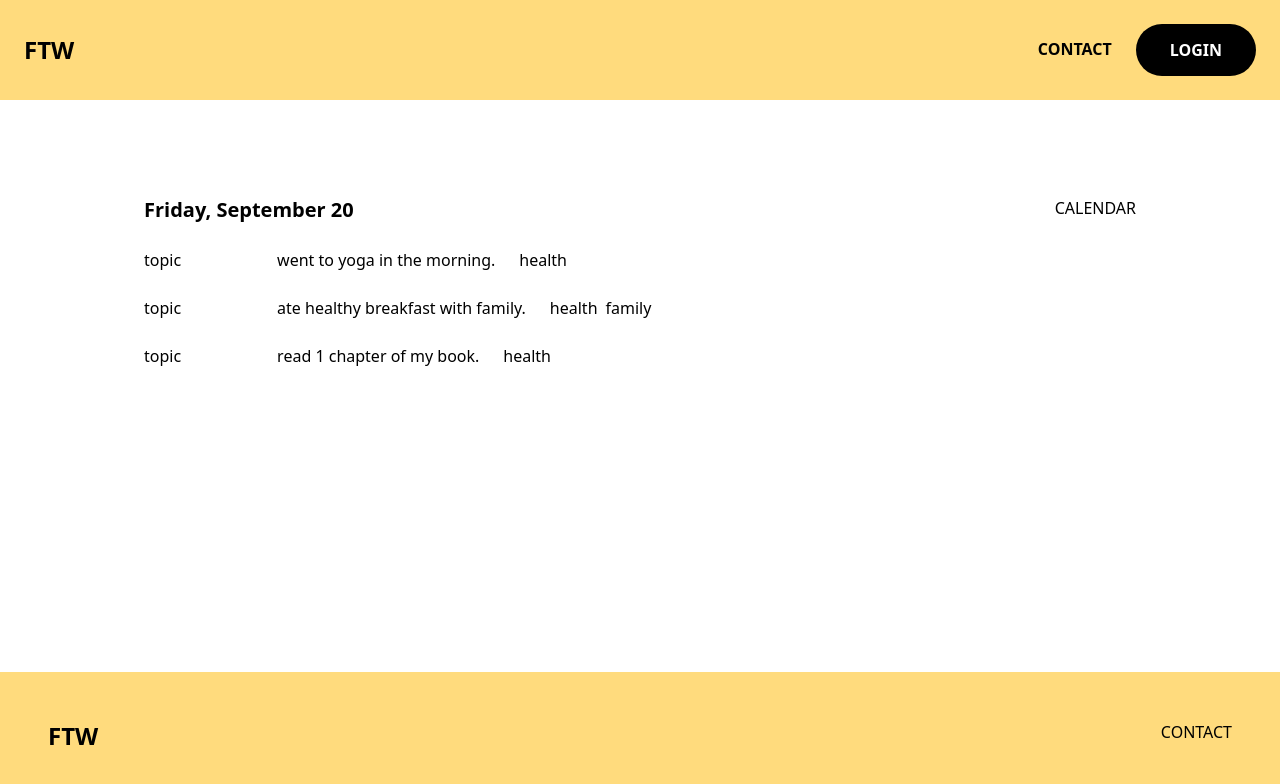
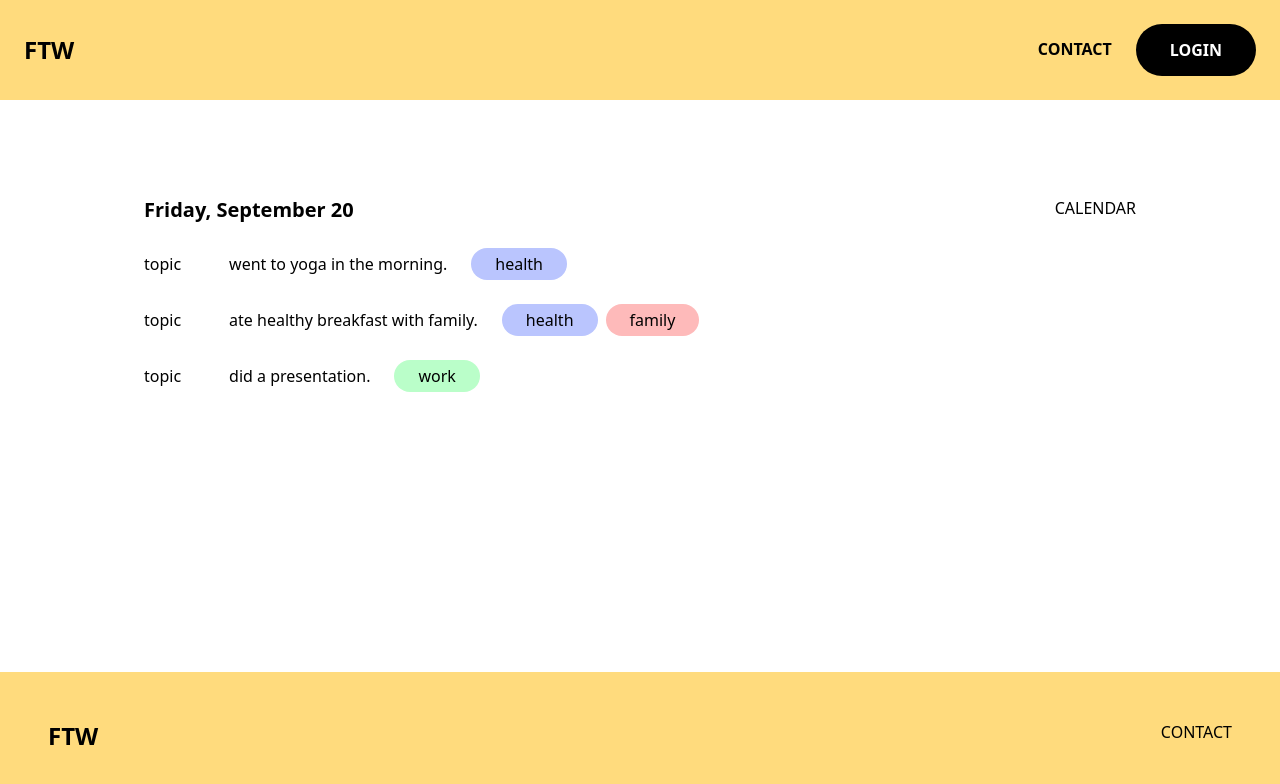
Before and after one commit to ajasinger/clap-for-me, a React (Vite) app in the folder frontend/: page / in a window 1280 px wide. Shown: the top 784 px of the page. Built offline with nearby package versions, Linux system fonts and the light colour scheme.

Commit message:
style tags

```diff
--- a/frontend/src/components/Achievements.tsx
+++ b/frontend/src/components/Achievements.tsx
@@ -1,6 +1,7 @@
 import { useState } from "react";
 import TagDropdown from "./TagDropdown";
 
+// Data
 const tagOptionsArray = ["work", "fitness", "family"]
 
 const data = [
@@ -19,13 +20,14 @@ const data = [
                 },
                 {
                     id: 3,
-                    body: "read 1 chapter of my book.",
-                    tags: ["health"]
+                    body: "did a presentation.",
+                    tags: ["work"]
                 },
             ]
         }
 ]
 
+// Types
 type Achievement = {
     id: number;
     body: string;
@@ -37,6 +39,20 @@ type Achievement = {
     achievements: Achievement[];
   };
 
+// Styling
+const tagColor = (tag: string) => {
+    switch (tag) {
+        case 'work':
+          return '#BAFEC9'
+        case 'health':
+          return '#BAC5FE'
+        case 'family':
+          return '#FEBABA'
+        default:
+          return '#BAEAFE'
+      }
+}
+
 export default function Achievements() {
     const [achievements, setAchievements] = useState<Achievements[]>(data);
     const [tagOptions, setTagOptions] = useState(tagOptionsArray)
@@ -47,15 +63,21 @@ export default function Achievements() {
             <h1 className="text-xl font-bold">{achievements[0].date}</h1>
             <ol className="flex flex-col gap-6">
                 {achievements[0].achievements.map((achievement) => (
-                    <li key={achievement.id} className="flex gap-24">
+                    <li key={achievement.id} className="flex items-center gap-12">
                         {/* dropdown */}
-                        < TagDropdown tagOptions={tagOptions} setTagOptions={setTagOptions} setAchievements={setAchievements}/>
+                        < TagDropdown id={achievement.id} tagOptions={tagOptions} setTagOptions={setTagOptions} setAchievements={setAchievements}/>
                         {/* achievement */}
-                        <div className="flex gap-6">
+                        <div className="flex items-center gap-6">
                             <p>{achievement.body}</p>
                             <ul className="flex gap-2">
                                 {achievement.tags.map((tag, index) => (
-                                    <li key={index}>{tag}</li>
+                                    <li
+                                        key={index}
+                                        style={{ backgroundColor: tagColor(tag) }}
+                                        className="px-6 py-1 rounded-full"
+                                    >
+                                        {tag}
+                                    </li>
                                 ))}
                             </ul>
                         </div>
```
